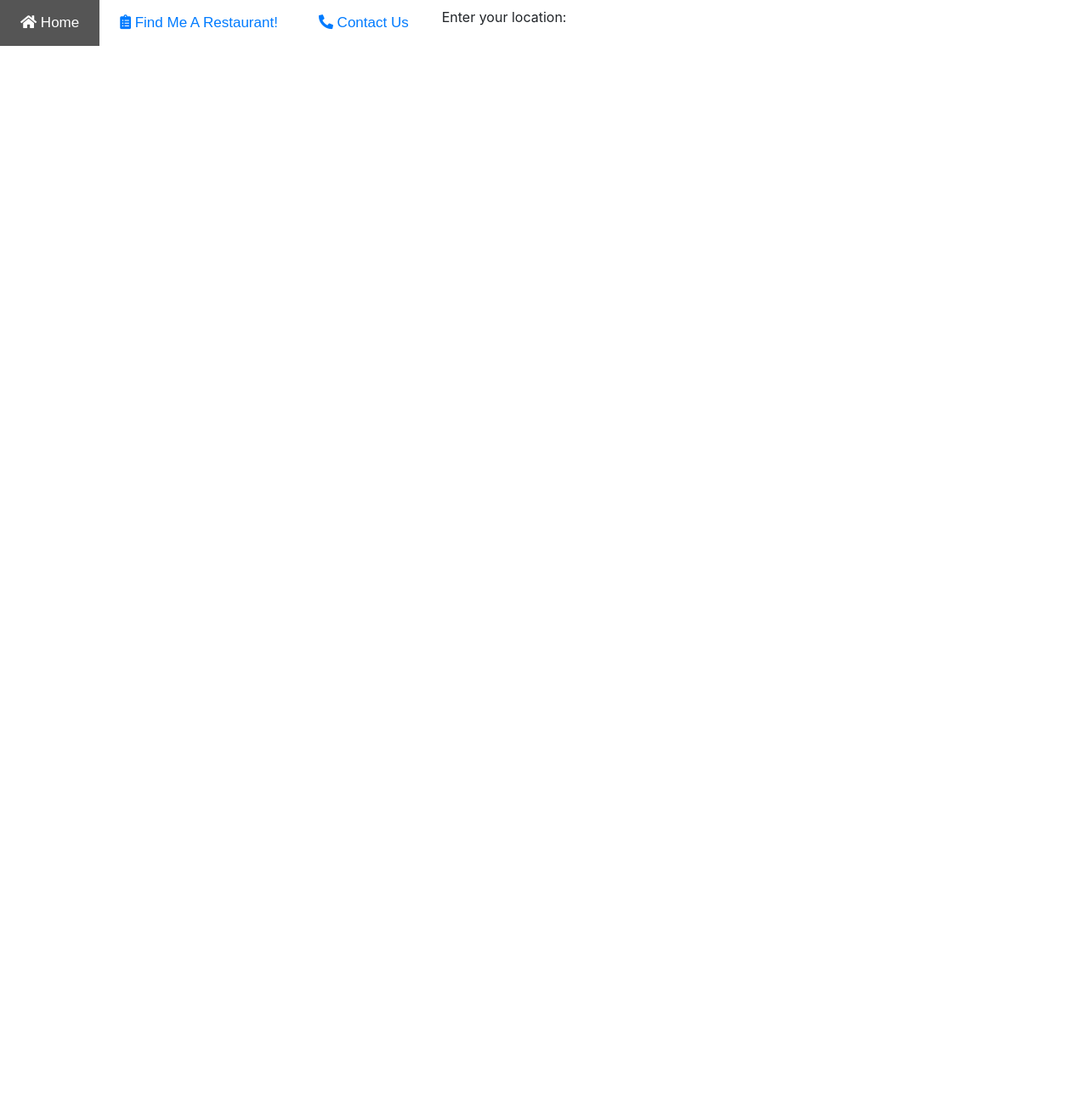
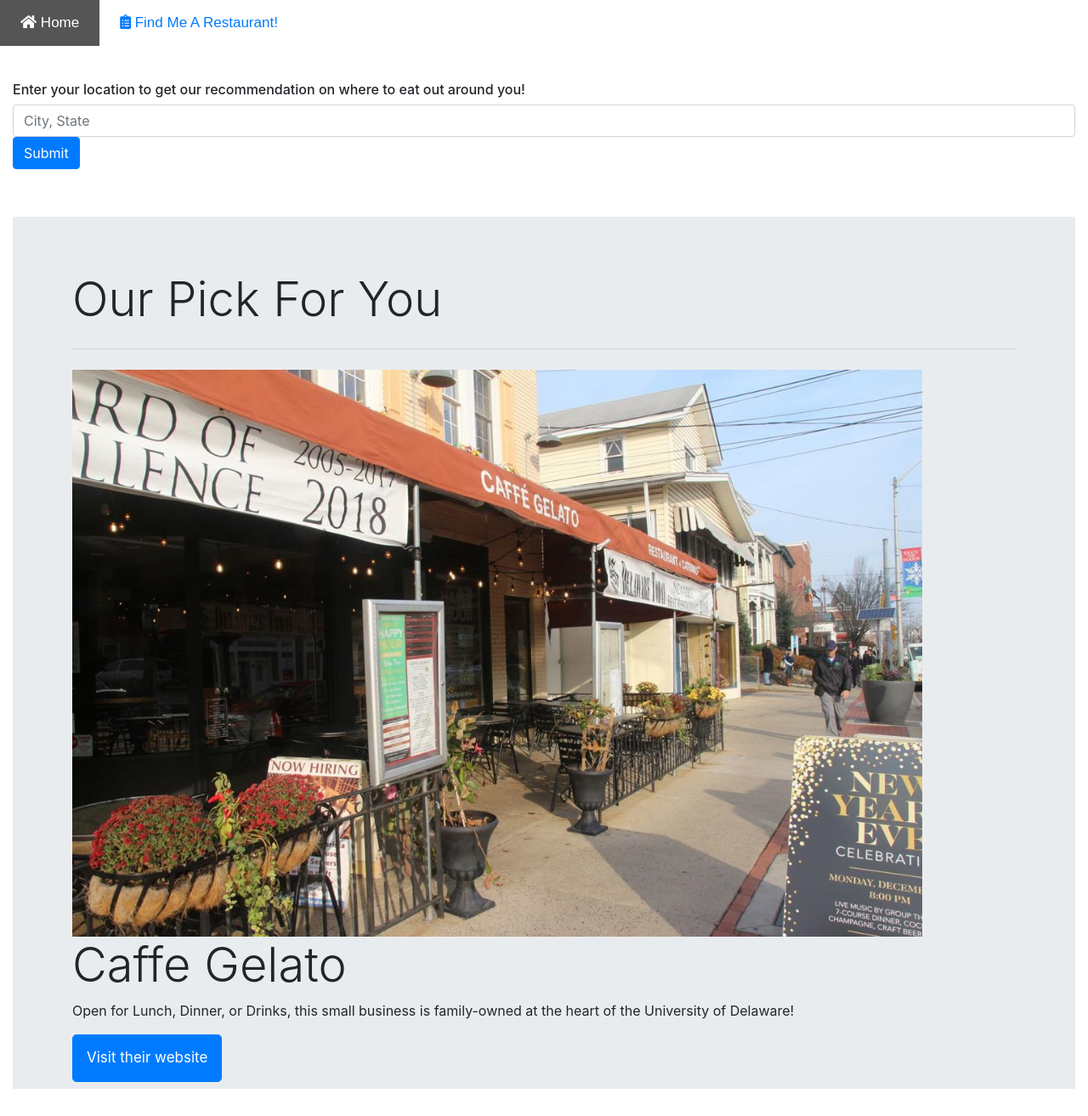
Before and after one commit to laurenbaron/Technica2020, a Flask app: page /randomRestaurant in a window 1280 px wide. Shown: the whole page at 85% size. Before the commit the page ends 54 px from the top, so only its background shows below. Run offline with Flask 2, Linux system fonts and the light colour scheme; some libraries are stand-ins or nearby versions.

Commit message:
finishing touches

```diff
--- a/templates/base.html
+++ b/templates/base.html
@@ -29,7 +29,6 @@
     <div class="topnav" id="myTopnav">
         <a class="nav-link px-4" href="/" style="font-family: Arial, 'Font Awesome 5 Free'">&#xf015; Home <span class="sr-only">(current)</span></a>
         <a class="nav-link px-4" href="/randomRestaurant" tabindex="-1" style="font-family: Arial, 'Font Awesome 5 Free'">&#xf46d; Find Me A Restaurant!</a>
-        <a class="nav-link px-4" href="#" style="font-family: Arial, 'Font Awesome 5 Free'">&#xf879; Contact Us</a>
 
     <!-- body -->
     {% block content %} {% endblock %}
--- a/templates/randomRestaurant.html
+++ b/templates/randomRestaurant.html
@@ -2,16 +2,30 @@
 {% extends "base.html" %}
 {% block content %}
 
-<head>
-    <meta charset="UTF-8">
-    <title>Let us pick where you eat next!</title>
-</head>
-<body>
 <div class="container-fluid">
-    <div class="row my-2">
-        <div class="container-fluid">
-            <p>Enter your location:</p>
+            <br>
+            <br>
+    <br>
+    <br>
+    <form>
+        <p class="h6">Enter your location to get our recommendation on where to eat out around you!</p>
+      <div class="form-group">
+             <input type="city" class="form-control" id="city" aria-describedby="city" placeholder="City, State">
+      <button type="submit" class="btn btn-primary">Submit</button>
+         </div>
+    </form>
+
+<br>
+    <div class="jumbotron jumbotron-fluid">
+        <div class="container">
+         <h1 class="display-4">Our Pick For You</h1>
+            <hr class="my-4">
+            <img src="{{ url_for('static', filename='images/caffe.jpg') }}" alt="..." class="img-fluid", width="1000", height="1000">
+        <h2 class="display-4">Caffe Gelato</h2>
+
+        <p>Open for Lunch, Dinner, or Drinks, this small business is family-owned at the heart of the University of Delaware!</p>
+        <a class="btn btn-primary btn-lg" href="https://www.caffegelato.net/" role="button">Visit their website</a>
         </div>
     </div>
-</body>
+</div>
 {% endblock %}
```
Also changed, not shown: templates/home.html (+2 -13 lines), static/images/caffe.jpg (added).
